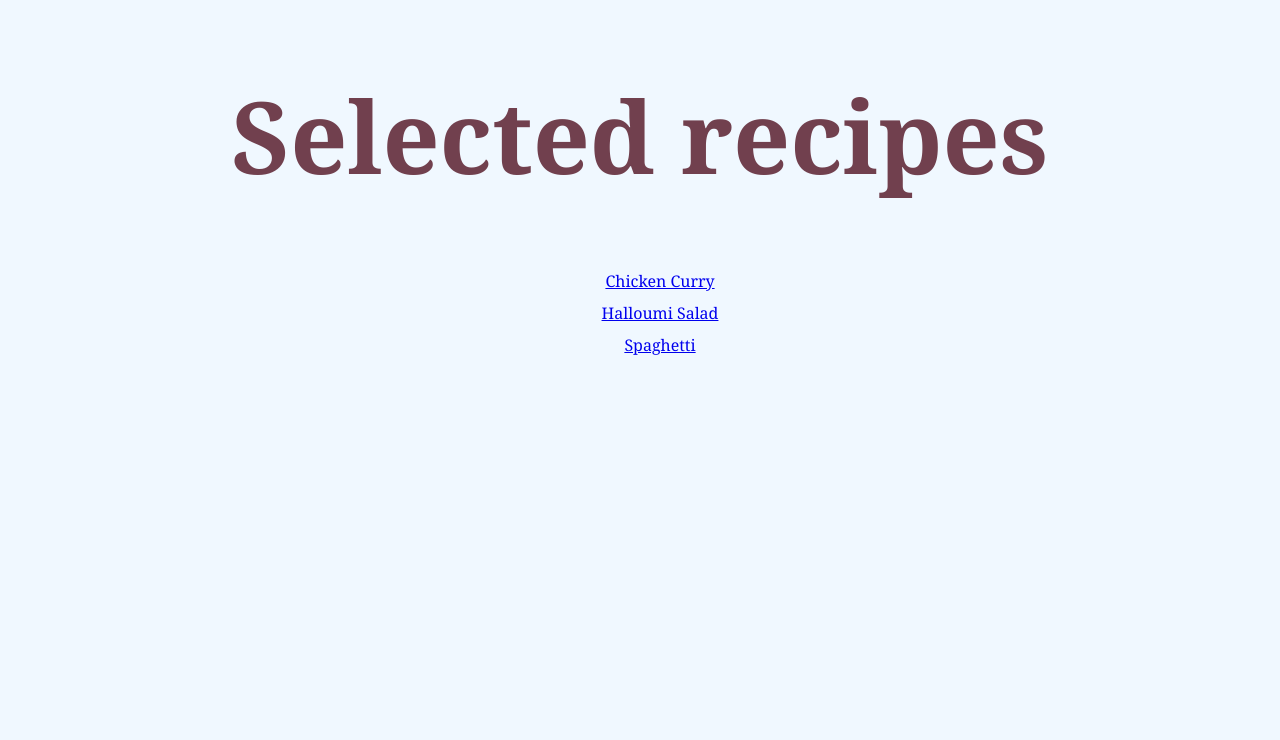
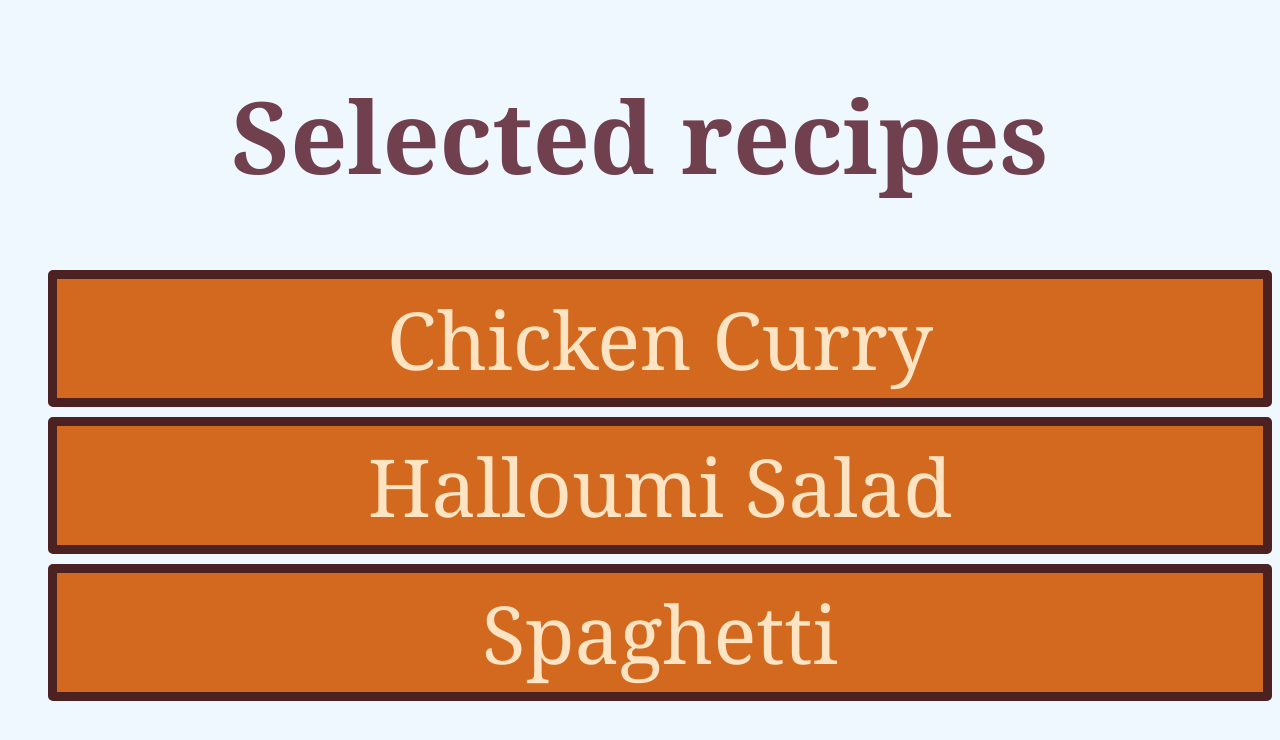
Before and after one commit to alcode111/selected-recipes, a plain HTML site: page index.html in a window 1280 px wide. Drawn offline with Linux system fonts and the light colour scheme.

Commit message:
Add styles for <li> and <a>

```diff
--- a/style-index.css
+++ b/style-index.css
@@ -17,3 +17,16 @@ ul {
     list-style: none;
     gap: 10px;
 }
+
+li {
+    border: 9px solid rgb(76, 33, 33);
+    border-radius: 5px;
+    font-size: 80px;
+    padding: 5px;
+    background-color:chocolate;
+}
+
+a {
+    text-decoration: none;
+    color:bisque;
+}
```
